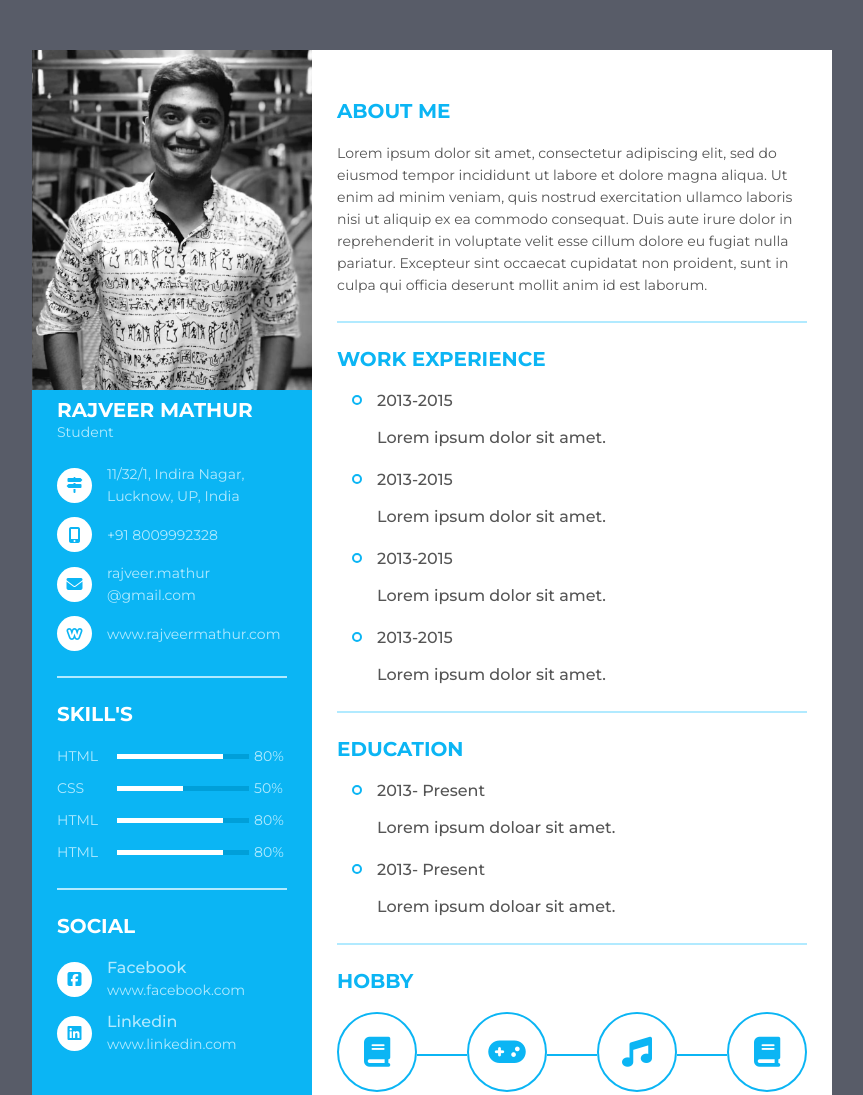
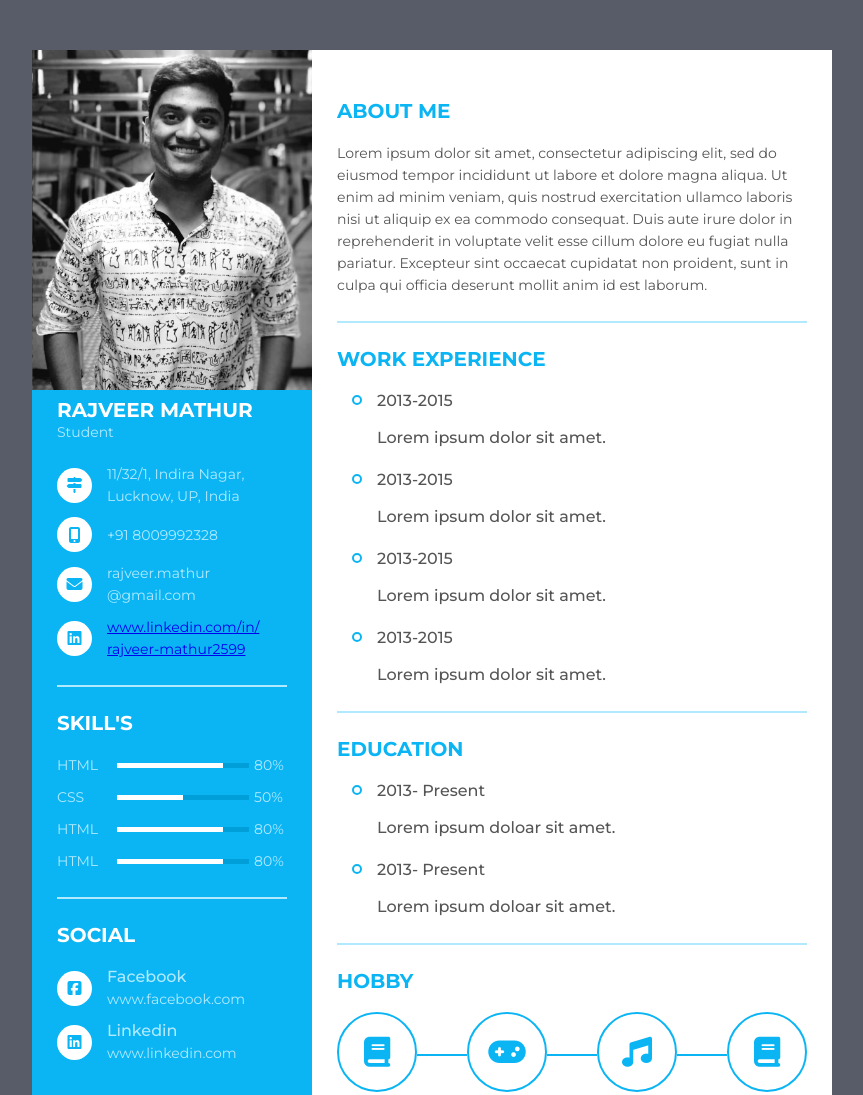
Before and after one commit to Rajveermathur/CV, a plain HTML site: page index.html in a window 1280 px wide. Shown: the top 1095 px of the page, without its empty margins (208-1071 px from the left). Drawn offline with Linux system fonts and the light colour scheme.

Commit message:
Update index.html

```diff
--- a/index.html
+++ b/index.html
@@ -38,9 +38,11 @@
                                 </div>
                             </li>
                             <li>
-                                <div class="icon"><i class="fab fa-weebly" aria-hidden="true"></i></div>
+                                <div class="icon">
+                                    <i class="fab fa-linkedin" aria-hidden="true"></i>
+                                </div><br>
                                 <div class="data">
-                                    www.rajveermathur.com
+                                    <a href="www.linkedin.com/in/rajveer-mathur2599" target="_blank">www.linkedin.com/in/<br>rajveer-mathur2599</a>
                                 </div>
                             </li>
                         </ul>
```
